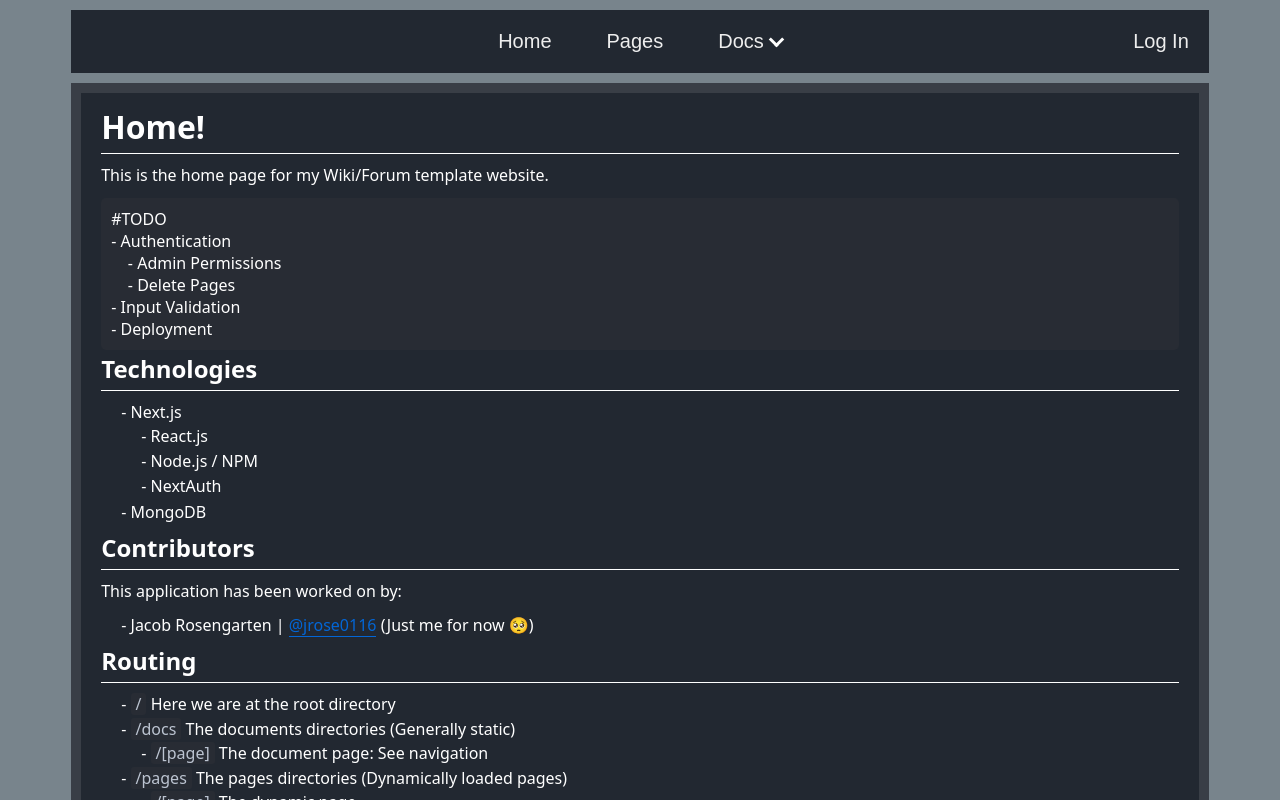
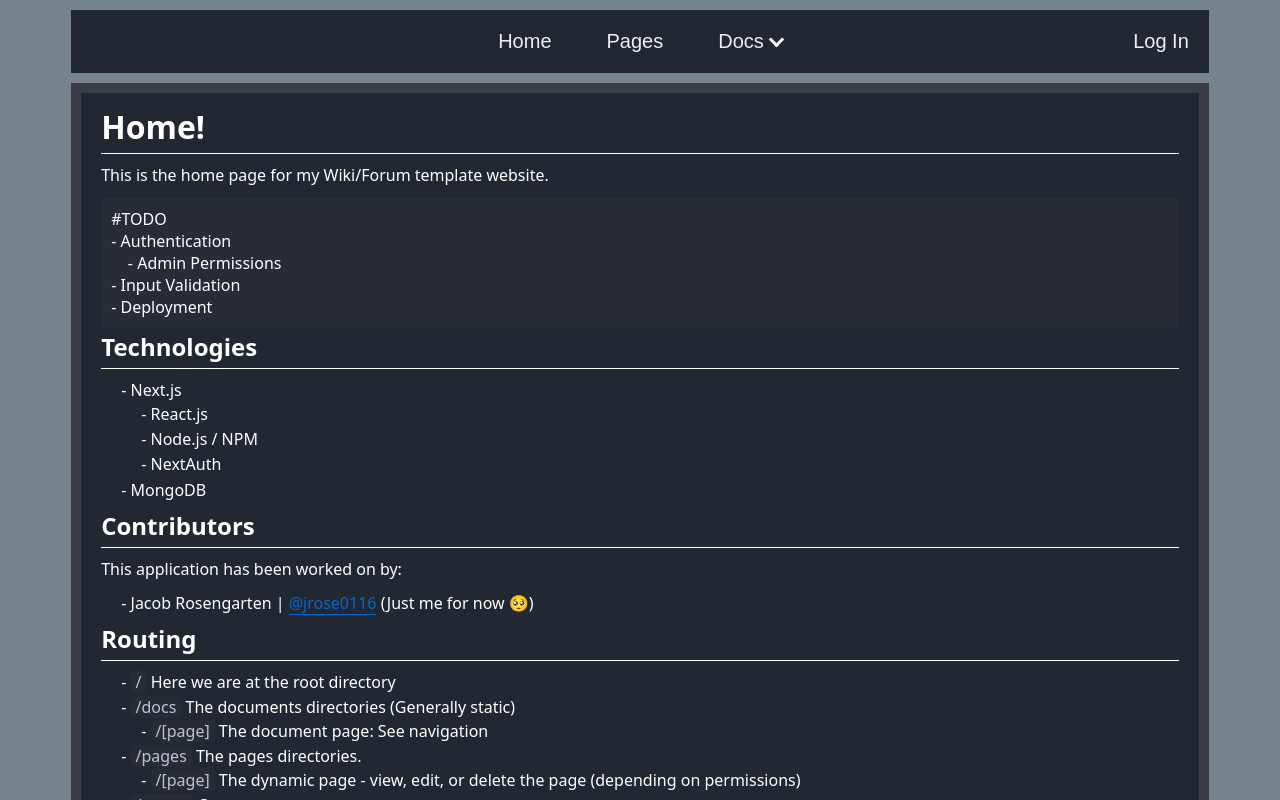
Before and after one commit to jrose0116/WikiTemplate, a Next.js app: page / in a window 1280 px wide. Shown: the top 800 px of the page. Built offline with nearby package versions, Linux system fonts and the light colour scheme; no server answers.

Commit message:
Change home TODO + routing info

```diff
--- a/pages/index.js
+++ b/pages/index.js
@@ -12,7 +12,6 @@ This is the home page for my Wiki/Forum template website.
 #TODO
 - Authentication
     - Admin Permissions
-    - Delete Pages
 - Input Validation
 - Deployment
 \`\`\`
@@ -31,8 +30,8 @@ This application has been worked on by:
 - \`/\` Here we are at the root directory
 - \`/docs\` The documents directories (Generally static)
     - \`/[page]\` The document page: See navigation
-- \`/pages\` The pages directories (Dynamically loaded pages)
-    - \`/[page]\` The dynamic page
+- \`/pages\` The pages directories.
+    - \`/[page]\` The dynamic page - view, edit, or delete the page (depending on permissions)
 - \`/create\` Create pages
 ## Deployment
 Deployment has not yet been decided although AWS is a likely choice
```
